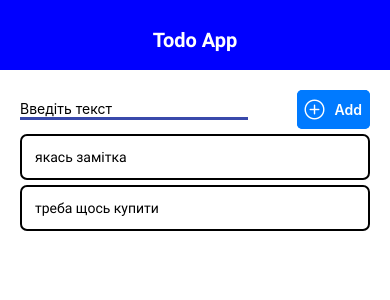
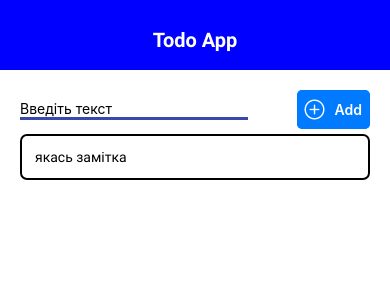
Before and after one commit to Taras-B/react-native-todo-app, a React Native app: screen / in a window 390 px wide. Shown: the top 300 px of the page. Built offline with nearby package versions, Linux system fonts and the light colour scheme.

Commit message:
add context

```diff
--- a/App.js
+++ b/App.js
@@ -1,12 +1,10 @@
 import React, { useState } from 'react'
-
-import { StyleSheet, View, Alert } from 'react-native'
 
 import * as Font from 'expo-font'
 
-import { Navbar } from './src/components/Navbar'
-import MainScreen from './src/screens/MainScreen'
-import TodoScreen from './src/screens/TodoScreen'
+import { MainLayout } from './src/MainLayout'
+import { TodoState } from './src/context/todo/TodoState'
+
 import { AppLoading } from 'expo'
 
 async function loadApplication() {
@@ -17,53 +15,7 @@ async function loadApplication() {
 }
 
 export default function App() {
-  const [todos, setTodos] = useState([
-    { id: '1', title: 'якась замітка' },
-    { id: '2', title: 'треба щось купити' },
-  ])
-  const [todoId, setTodoId] = useState(null)
   const [isLoading, setIsLoading] = useState(false)
-
-  const addTodo = (title) => {
-    setTodos((prev) => [
-      {
-        id: Date.now(),
-        title,
-      },
-      ...prev,
-    ])
-  }
-
-  const updateTodo = (id, title) => {
-    setTodos((prev) =>
-      prev.map((todo) => {
-        if (todo.id === id) todo.title = title
-        return todo
-      })
-    )
-  }
-
-  const removeTodo = (id) => {
-    const todo = todos.find((todo) => todo.id === id)
-    Alert.alert(
-      'Видалення',
-      `Ви справді хочете видалити "${todo.title}"`,
-      [
-        {
-          text: 'Ні',
-          style: 'cancel',
-        },
-        {
-          text: 'Так',
-          onPress: () => {
-            setTodoId(null)
-            setTodos((prev) => prev.filter((todo) => todo.id !== id))
-          },
-        },
-      ],
-      { cancelable: false }
-    )
-  }
 
   if (!isLoading)
     return (
@@ -74,38 +26,9 @@ export default function App() {
       />
     )
 
-  let content = (
-    <MainScreen
-      todos={todos}
-      addTodo={addTodo}
-      removeTodo={removeTodo}
-      openTodo={(id) => setTodoId(id)}
-    />
-  )
-
-  if (todoId) {
-    const selectTodo = todos.find((todo) => todo.id === todoId)
-    content = (
-      <TodoScreen
-        onRemove={removeTodo}
-        goBack={() => setTodoId(null)}
-        todo={selectTodo}
-        updateTodo={updateTodo}
-      />
-    )
-  }
-
   return (
-    <View>
-      <Navbar />
-      <View style={styles.container}>{content}</View>
-    </View>
+    <TodoState>
+      <MainLayout />
+    </TodoState>
   )
 }
-
-const styles = StyleSheet.create({
-  container: {
-    paddingHorizontal: 20,
-    paddingVertical: 20,
-  },
-})
--- /dev/null
+++ b/src/MainLayout.js
@@ -0,0 +1,91 @@
+import React, { useState, useContext } from 'react'
+
+import { StyleSheet, View, Alert } from 'react-native'
+
+import { Navbar } from './components/Navbar'
+import MainScreen from './screens/MainScreen'
+import TodoScreen from './screens/TodoScreen'
+import { TodoContext } from './context/todo/todoContext'
+
+export const MainLayout = () => {
+  //   const [todos, setTodos] = useState([])
+  const [todoId, setTodoId] = useState(null)
+
+  const { todos, addTodo, updateTodo, removeTodo } = useContext(TodoContext)
+
+  //   const addTodo = (title) => {
+  //     setTodos((prev) => [
+  //       {
+  //         id: Date.now(),
+  //         title,
+  //       },
+  //       ...prev,
+  //     ])
+  //   }
+
+  //   const updateTodo = (id, title) => {
+  //     setTodos((prev) =>
+  //       prev.map((todo) => {
+  //         if (todo.id === id) todo.title = title
+  //         return todo
+  //       })
+  //     )
+  //   }
+
+  //   const removeTodo = (id) => {
+  //     const todo = todos.find((todo) => todo.id === id)
+  //     Alert.alert(
+  //       'Видалення',
+  //       `Ви справді хочете видалити "${todo.title}"`,
+  //       [
+  //         {
+  //           text: 'Ні',
+  //           style: 'cancel',
+  //         },
+  //         {
+  //           text: 'Так',
+  //           onPress: () => {
+  //             setTodoId(null)
+  //             setTodos((prev) => prev.filter((todo) => todo.id !== id))
+  //           },
+  //         },
+  //       ],
+  //       { cancelable: false }
+  //     )
+  //   }
+
+  let content = (
+    <MainScreen
+      todos={todos}
+      addTodo={addTodo}
+      removeTodo={removeTodo}
+      openTodo={(id) => setTodoId(id)}
+    />
+  )
+
+  if (todoId) {
+    const selectTodo = todos.find((todo) => todo.id === todoId)
+    content = (
+      <TodoScreen
+        onRemove={removeTodo}
+        goBack={() => setTodoId(null)}
+        todo={selectTodo}
+        updateTodo={updateTodo}
+      />
+    )
+  }
+
+  return (
+    <View>
+      <Navbar />
+      <View style={styles.container}>{content}</View>
+    </View>
+  )
+}
+
+const styles = StyleSheet.create({
+  container: {
+    paddingHorizontal: 20,
+    paddingVertical: 20,
+  },
+})
--- /dev/null
+++ b/src/context/todo/TodoState.js
@@ -0,0 +1,24 @@
+import React, { useReducer } from 'react'
+import { TodoContext } from './todoContext'
+import { todoReducer } from './todoReducer'
+import { ADD_TODO, UPDATE_TODO, REMOVE_TODO } from '../types'
+
+export const TodoState = ({ children }) => {
+  const initialState = {
+    todos: [{ id: '1', title: 'якась замітка' }],
+  }
+  const [state, dispatch] = useReducer(todoReducer, initialState)
+
+  const addTodo = (title) => dispatch({ type: ADD_TODO, payload: title })
+
+  const updateTodo = (id, title) =>
+    dispatch({ type: UPDATE_TODO, payload: { id, title } })
+
+  const removeTodo = (id) => dispatch9({ type: REMOVE_TODO, payload: id })
+
+  return (
+    <TodoContext.Provider value={{ todos: state.todos, addTodo, updateTodo, removeTodo }}>
+      {children}
+    </TodoContext.Provider>
+  )
+}
--- /dev/null
+++ b/src/context/todo/todoContext.js
@@ -0,0 +1,3 @@
+import { createContext } from 'react'
+
+export const TodoContext = createContext()
--- /dev/null
+++ b/src/context/todo/todoReducer.js
@@ -0,0 +1,36 @@
+// import * as TYPE from '../types'
+
+import { UPDATE_TODO, ADD_TODO, REMOVE_TODO } from '../types'
+
+export const todoReducer = (state, action) => {
+  switch (action.type) {
+    case ADD_TODO:
+      return {
+        ...state,
+        todos: [
+          {
+            id: Date.now(),
+            title: action.payload,
+          },
+          ...state.todos,
+        ],
+      }
+    case UPDATE_TODO:
+      return {
+        ...state,
+        todos: state.todos.map((todo) => {
+          if (todo.id === action.payload.id) {
+            todo.title = action.payload.title
+          }
+          return todo
+        }),
+      }
+    case REMOVE_TODO:
+      return {
+        ...state,
+        todos: state.todos.filter((todo) => todo.id !== action.payload),
+      }
+    default:
+      return state
+  }
+}
--- /dev/null
+++ b/src/context/types.js
@@ -0,0 +1,3 @@
+export const ADD_TODO = 'ADD_TODO'
+export const UPDATE_TODO = 'UPDATE_TODO'
+export const REMOVE_TODO = 'REMOVE_TODO'
```
